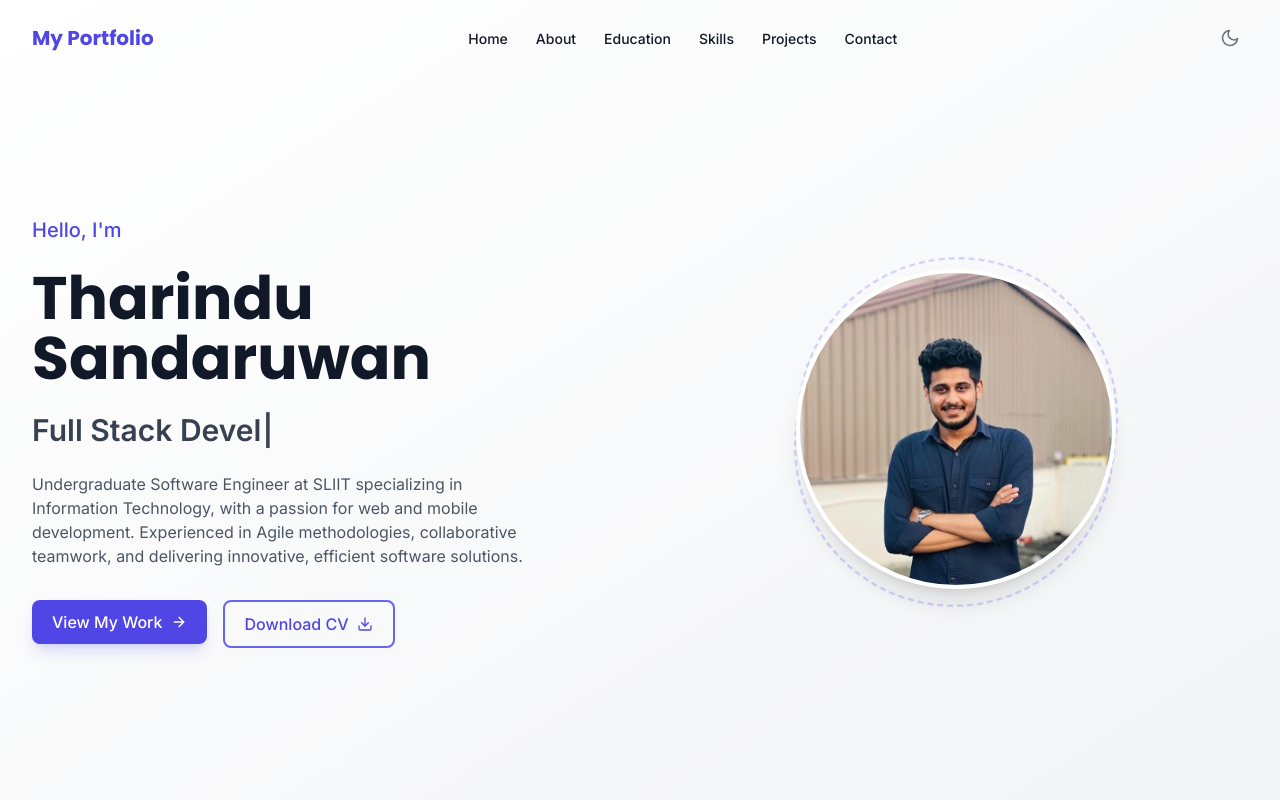
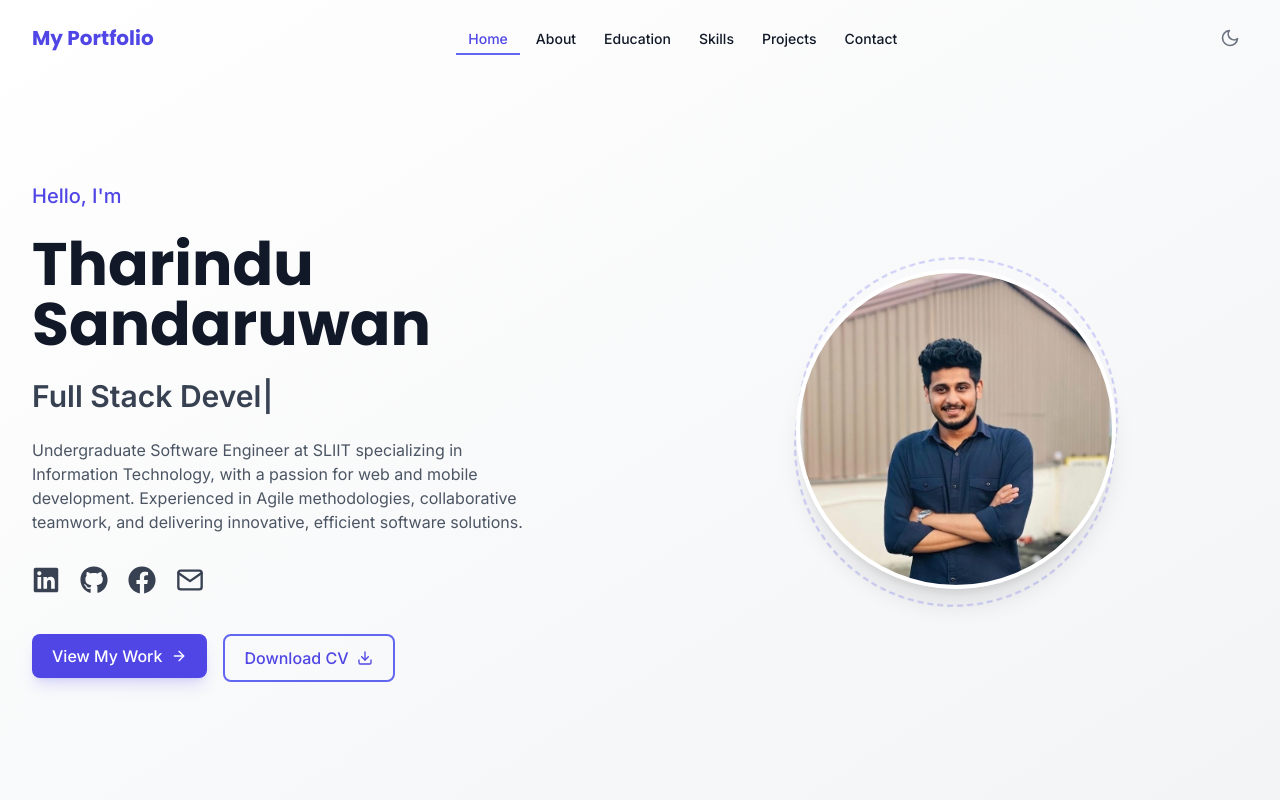
Before and after one commit to tharindu-sandaruwan/my_portfolio, a React (Vite) app: page / in a window 1280 px wide. Shown: the top 800 px of the page. Built offline with nearby package versions, Linux system fonts and the light colour scheme.

Commit message:
added social likes for the home page

```diff
--- a/src/components/sections/Home.jsx
+++ b/src/components/sections/Home.jsx
@@ -1,12 +1,24 @@
 import { motion } from 'framer-motion';
 import Typewriter from 'typewriter-effect';
-import { Link } from 'react-scroll';
-import { FiArrowRight, FiDownload } from 'react-icons/fi';
-import portfoliophoto from '../Images/dp.jpeg'
+import { Link } from 'react-scroll'; // This is react-scroll's Link
+import { FiArrowRight, FiDownload, FiMail } from 'react-icons/fi';
+import { FaLinkedin, FaGithub, FaFacebook } from 'react-icons/fa';
+import portfoliophoto from '../Images/dp.jpeg';
 
 const Home = () => {
+  const socialLinks = {
+    linkedin: 'https://www.linkedin.com/in/your-linkedin-profile/',
+    github: 'https://github.com/your-github-username',
+    facebook: 'https://www.facebook.com/your-facebook-profile/',
+    email: 'mailto:your.email@example.com',
+  };
+
   return (
-    <section className="min-h-screen flex items-center bg-gradient-to-br from-white to-gray-100 dark:from-gray-900 dark:to-gray-800 pt-16">
+    // Add id="home" here
+    <section
+      id="home" // <<< --- ADD THIS ID
+      className="min-h-screen flex items-center bg-gradient-to-br from-white to-gray-100 dark:from-gray-900 dark:to-gray-800 pt-16"
+    >
       <div className="section-container">
         <div className="grid grid-cols-1 lg:grid-cols-2 gap-12 items-center">
           <motion.div
@@ -61,14 +73,64 @@ const Home = () => {
             <motion.div
               initial={{ opacity: 0, y: 20 }}
               animate={{ opacity: 1, y: 0 }}
+              transition={{ delay: 0.9 }}
+              className="flex items-center space-x-5 pt-2"
+            >
+              <motion.a
+                href={socialLinks.linkedin}
+                target="_blank"
+                rel="noopener noreferrer"
+                aria-label="LinkedIn Profile"
+                whileHover={{ scale: 1.15, y: -2 }}
+                whileTap={{ scale: 0.9 }}
+                className="text-gray-700 dark:text-gray-300 hover:text-primary-600 dark:hover:text-primary-400 transition-colors"
+              >
+                <FaLinkedin size={28} />
+              </motion.a>
+              <motion.a
+                href={socialLinks.github}
+                target="_blank"
+                rel="noopener noreferrer"
+                aria-label="GitHub Profile"
+                whileHover={{ scale: 1.15, y: -2 }}
+                whileTap={{ scale: 0.9 }}
+                className="text-gray-700 dark:text-gray-300 hover:text-primary-600 dark:hover:text-primary-400 transition-colors"
+              >
+                <FaGithub size={28} />
+              </motion.a>
+              <motion.a
+                href={socialLinks.facebook}
+                target="_blank"
+                rel="noopener noreferrer"
+                aria-label="Facebook Profile"
+                whileHover={{ scale: 1.15, y: -2 }}
+                whileTap={{ scale: 0.9 }}
+                className="text-gray-700 dark:text-gray-300 hover:text-primary-600 dark:hover:text-primary-400 transition-colors"
+              >
+                <FaFacebook size={28} />
+              </motion.a>
+              <motion.a
+                href={socialLinks.email}
+                aria-label="Send an Email"
+                whileHover={{ scale: 1.15, y: -2 }}
+                whileTap={{ scale: 0.9 }}
+                className="text-gray-700 dark:text-gray-300 hover:text-primary-600 dark:hover:text-primary-400 transition-colors"
+              >
+                <FiMail size={28} />
+              </motion.a>
+            </motion.div>
+
+            <motion.div
+              initial={{ opacity: 0, y: 20 }}
+              animate={{ opacity: 1, y: 0 }}
               transition={{ delay: 1 }}
-              className="flex flex-wrap gap-4 pt-2"
+              className="flex flex-wrap gap-4 pt-4"
             >
-              <Link
-                to="projects"
+              <Link // This is react-scroll's Link
+                to="projects" // This 'projects' id must exist on your projects section
                 spy={true}
                 smooth={true}
-                offset={-70}
+                offset={-70} // Adjust if you have a fixed header
                 duration={700}
               >
                 <motion.button
```
